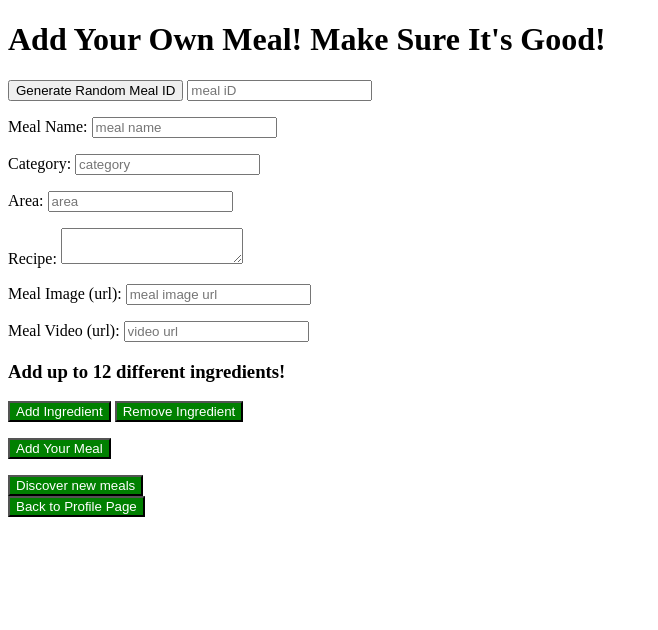
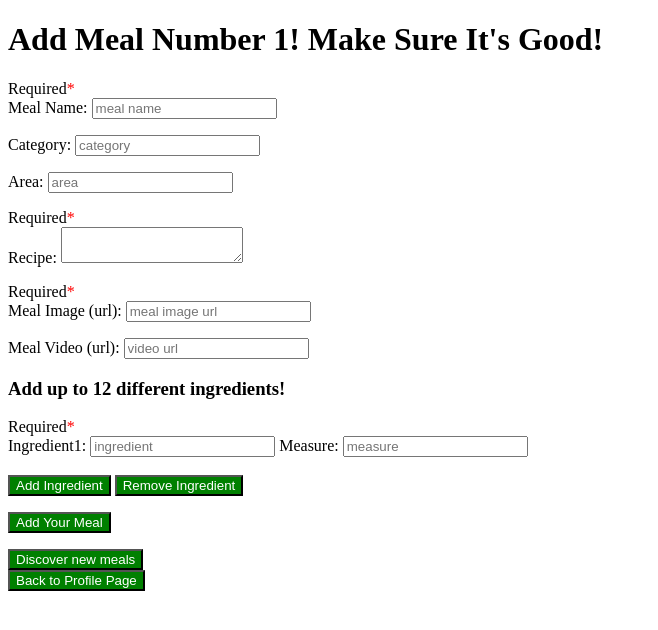
Before and after one commit to DannyEzechukwu/recipe_app, a Flask app: page /create_a_meal in a window 1280 px wide. Shown: the top 630 px of the page, without its empty margins (0-658 px from the left). Run offline with Flask 2, Linux system fonts and the light colour scheme; the visitor is signed in with stand-in values (Sample User, id 1); data comes from the database, SQL or seed files in the repository; data that the repository does not hold is empty.

Commit message:
Modified model.py to have Meal.meal_id auto increment to avoid duplicates for adding meal feature

```diff
--- a/crud.py
+++ b/crud.py
@@ -25,12 +25,12 @@ def get_user_by_email(email):
 #Meal crud functions
 
 #Create meal object
-def create_meal(meal_id, meal_name, category, area, recipe, meal_image_url = None,  meal_video_url = None):
-    meal = Meal(meal_id = meal_id,
-                meal_name = meal_name,
+def create_meal(meal_name, category, area, recipe, meal_api_id = None, meal_image_url = None,  meal_video_url = None):
+    meal = Meal(meal_name = meal_name,
                 category = category,
                 area = area,
                 recipe = recipe,
+                meal_api_id = meal_api_id,
                 meal_image_url = meal_image_url,
                 meal_video_url = meal_video_url)
 
@@ -160,43 +160,6 @@ def get_meal_by_ingredient_or_category_or_area(*ingredients, category, area):
 
         return list(set(meal_objects))
 
-    #Condition for if meal objects is an empty list
-    # if meal_objects ==[]:
-    #     #return filter result for category or area
-    #     return Meal.query.filter((Meal.category == category) | (Meal.area == area)).all()
-
-    # #Condition for if category is not provided
-    # elif category == None:
-    #     #Loop through meal_objects list
-    #     for meal_object in meal_objects:
-    #         #Append filter result for area or meal_id to meal_results
-    #         return Meal.query.filter((Meal.area == area) | (Meal.meal_id == meal_object.meal_id)).all()
-
-    # #Condition for if area is not provided
-    # elif area == None:
-    #     #Loop through meal_objects list
-    #     for meal_object in meal_objects:
-    #         #Append filter result for category or meal_id to meal_results
-    #         return Meal.query.filter((Meal.category == category) | (Meal.meal_id == meal_object.meal_id)).all()
-
-    # #Condition for if meal_objects is an empty list and area is not provided
-    # elif meal_objects == [] and area == None:
-    #     #Return filter result for category
-    #     return Meal.query.filter(Meal.category == category).all()
-
-    # #Condition for if meal_objects is an empty list and category is not provided
-    # elif meal_objects == [] and category == None:
-    #     #Return filter result for area
-    #     return Meal.query.filter(Meal.area == area).all()
-
-    # #Condition for if category and area not provided
-    # elif category == None and area == None:
-    #     #Loop through meal_objects list
-    #     for meal_object in meal_objects:
-    #         #Append filter result for meal_id to meal_results
-    #         return meal_results(Meal.query.get(meal_object.meal_id))
-
-
 #------------------------------------------------------------------------------------------
 #Rating crud functions
 
--- a/server.py
+++ b/server.py
@@ -245,8 +245,12 @@ def create_a_meal():
     #Identify user in the session
     user = crud.get_user_by_id(session["id"])
 
+    #Current total of meals in database
+    total_meals_in_db = crud.get_all_meals()
+
     return render_template("add_a_meal.html",
-                    user = user)
+                    user = user,
+                    total_meals_in_db = total_meals_in_db)
 #----------------------------------------------------------------------
 
 #ADDING DATA TO  DATABASE
@@ -282,17 +286,32 @@ def add_rating_and_comment(meal_name, meal_id):
 @app.route("/add_a_meal", methods = ["POST"])
 def add_meal_and_ingredients():
 
+    #Current total of meals in database
+    total_meals_in_db = crud.get_all_meals()
+    #Increment meals in database total by 1
+    increase_total_meals_in_db = len(total_meals_in_db) + 1
+
     #Identify user in the session
     user = crud.get_user_by_id(session["id"])
 
     #Retrieve data from the form in the /create_a_meal route
-    meal_id = int(request.form.get("meal-id"))
     meal_name = request.form.get("meal-name").title()
-    category = request.form.get("meal-category").title()
-    area = request.form.get("meal-area").title()
+
+    if request.form.get("meal-category"):
+        category = request.form.get("meal-category").title()
+    else:
+        category = "Miscellaneous"
+
+    if request.form.get("meal-area"):
+        area = request.form.get("meal-area").title()
+    else:
+        area = "Unknown"
+
     recipe = request.form.get("meal-recipe")
     meal_image_url = request.form.get("meal-image")
     meal_video_url = request.form.get("meal-video")
+    meal_api_id = None
+
 
     #List to hold Ingredient data from form
     ingredient_tuple_list = []
@@ -302,19 +321,18 @@ def add_meal_and_ingredients():
     for i in range(1, 13):
         ingredient_name = request.form.get(f"ingredient{i}")
         ingredient_measure = request.form.get(f"measure{i}")
-        ingredient_image = request.form.get(f"image{i}")
-        ingredient_tuple_list.append((ingredient_name, ingredient_measure, ingredient_image))
+        ingredient_tuple_list.append((ingredient_name, ingredient_measure))
 
     #List comprehension to obtain elements with actual data
-    ingredient_data = [element for element in ingredient_tuple_list if element != (None, None, None)]
+    ingredient_data = [element for element in ingredient_tuple_list if element != (None, None)]
 
     #Condition to create meal object and ingredients
-    if not crud.get_meal_by_id(meal_id):
-        new_meal = crud.create_meal(meal_id,
-                    meal_name,
+    if not crud.get_meal_by_id(increase_total_meals_in_db ):
+        new_meal = crud.create_meal(meal_name,
                     category,
                     area,
                     recipe,
+                    meal_api_id,
                     meal_image_url,
                     meal_video_url)
 
@@ -322,49 +340,17 @@ def add_meal_and_ingredients():
         db.session.commit()
 
         #Loop through tuples in ingredient list data
-        for tuple in ingredient_data:
-            #Check to see if the ingredient already exists within database
-            if crud.get_ingredient_by_name(tuple[0]):
-                #If ingredient does exist, use existing name and image to identify ingredient
-                new_ingredient = crud.create_ingredient(meal_id,
-                    crud.get_ingredient_by_name(tuple[0]).ingredient_name,
-                    tuple[1],
-                    crud.get_ingredient_by_name(tuple[0]).ingredient_image_url)
+        for ingredient_tuple in ingredient_data:
+            new_ingredient = crud.create_ingredient(increase_total_meals_in_db ,
+                ingredient_tuple[0],
+                ingredient_tuple[1],
+                f"https://themealdb.com/images/ingredients/{ingredient_tuple[0]}.png")
 
-                db.session.add(new_ingredient)
-                db.session.commit()
+            db.session.add(new_ingredient)
+            db.session.commit()
 
-            # #If ingredient does exist, use inputs from form to identify ingredient
-            # else:
-            #     new_ingredient = crud.create_ingredient(meal_id,
-            #         tuple [0],
-            #         tuple[1],
-            #         tuple[2])
-
-            #     db.session.add(new_ingredient)
-            #     db.session.commit()
-
-        flash("New Meal Added and Ingredients Added!")
-        return redirect(f"/recipe/{meal_name}/{meal_id}")
-
-
-    else:
-        flash("This meal id already exist in our database. Generate a new one!")
-        return render_template("add_a_meal_with_updated_id.html",
-                        user = user,
-                        meal_name = meal_name,
-                        category = category,
-                        area = area,
-                        recipe = recipe,
-                        meal_image_url = meal_image_url,
-                        meal_video_url = meal_video_url,
-                        ingredient_data = ingredient_data)
-
-
-
-
-
-
+        flash(f"Meal Number {len(total_meals_in_db) + 1} and It's Ingredients Have Been Added!")
+        return redirect(f"/recipe/{meal_name}/{increase_total_meals_in_db}")
 
 if __name__ == "__main__":
     connect_to_db(app)
--- a/static/css/foodapp_style.css
+++ b/static/css/foodapp_style.css
@@ -45,3 +45,9 @@ div.previous-meal-comments {
   height: 120px;
   width: 120px;
 }
+
+/* add_a_meal Page Styles */
+.required-asterisk{
+  color: red;
+
+}
--- a/static/js/foodapp.js
+++ b/static/js/foodapp.js
@@ -51,39 +51,24 @@ if (theMealFormButton){
 }
 
 
-// Generate random meal id between 55,000 and 60,000 on
-// add_a_meal page
-const generateMealIdButton = document.getElementById("get-meal-id");
-const mealId = document.getElementById("meal-id");
-
-if (generateMealIdButton){
-  generateMealIdButton.addEventListener("click", (evt) => {
-    evt.preventDefault();
-    mealId.value = randomId = Math.floor(Math.random() * (60000 - 55000) + 55000);
-  })
-}
-
-
 //Include or Remove ingredients for the meal being added on the add_a_meal page
 const ingredientAdderButton = document.getElementById("ingredient-adder");
 const ingredientRemoverButton = document.getElementById('ingredient-remover');
 const addedIngredientsSection = document.getElementById("ingredients");
 // unique identifier for id and name for ingredient elements
-let idIncrementer = 0;
+let idIncrementer = 1;
 // incrementer to keep number of ingredients added to no more than 12
-let ingredientsAdded = 0;
+
 
 if (ingredientAdderButton){
   ingredientAdderButton.addEventListener("click", (evt) => {
     evt.preventDefault();
-    if (ingredientsAdded < 12){
-      ingredientsAdded ++;
+    if (idIncrementer < 12){
       idIncrementer ++;
       addedIngredientsSection.insertAdjacentHTML("beforeend",
       `<p>
-          Ingredient${idIncrementer}: <input type="text"  name="ingredient${idIncrementer}" id="ingredient${idIncrementer}" placeholder="ingredient" />
-          Measure:  <input type="text"  name="measure${idIncrementer}" id="measure${idIncrementer}" placeholder="measure" />
-          Ingredient Image (url):  <input type="text" name="image${idIncrementer}" id="image${idIncrementer}" placeholder="ingredient image url" />
+          Ingredient${idIncrementer}: <input type="text"  name="ingredient${idIncrementer}" id="ingredient${idIncrementer}" placeholder="ingredient" required/>
+          Measure:  <input type="text"  name="measure${idIncrementer}" id="measure${idIncrementer}" placeholder="measure" required/>
       </p>`
       )
     } else{
@@ -98,6 +83,7 @@ if (ingredientRemoverButton){
     evt.preventDefault();
     if (addedIngredientsSection.childNodes.length > 2){
       addedIngredientsSection.lastChild.remove();
+      idIncrementer --;
     } else{
       alert("No ingredients to remove");
     }
--- a/templates/add_a_meal.html
+++ b/templates/add_a_meal.html
@@ -3,43 +3,45 @@
 {% block title %}Create A Meal{% endblock %}
 
 {% block body %}
-  <h1>Add Your Own Meal! Make Sure It's Good!</h1>
+  <h1>Add Meal Number {{ total_meals_in_db|length + 1  }}! Make Sure It's Good!</h1>
 
 
   <form action="add_a_meal" class = "create-meal-form" method = "POST">
         <p>
-         <button id = "get-meal-id">Generate Random Meal ID</button> <input type="number" id="meal-id" name="meal-id" placeholder="meal iD" required/>
-        </p>
-
-
-        <p>
+            <label for="meal-name">Required<span class="required-asterisk">*</span></label><br>
             Meal  Name: <input type="text" id="meal-name"  name="meal-name" placeholder="meal name" required/>
         </p>
 
         <p>
-           Category:  <input type="text" id="meal-category" name="meal-category"  placeholder="category" required/>
+           Category:  <input type="text" id="meal-category" name="meal-category"  placeholder="category" />
         </p>
 
         <p>
-            Area: <input type="text" id="meal-area" name="meal-area" placeholder = "area" required/>
+            Area: <input type="text" id="meal-area" name="meal-area" placeholder = "area" />
         </p>
 
         <p>
-           Recipe: <textarea id="meal-recipe" name="meal-recipe" required></textarea>
+            <label for="meal-recipe">Required<span class="required-asterisk">*</span></label><br>
+            Recipe: <textarea id="meal-recipe" name="meal-recipe" required></textarea>
         </p>
 
         <p>
+            <label for="meal-image">Required<span class="required-asterisk">*</span></label><br>
             Meal Image (url): <input type="text" id="meal-image" name="meal-image" placeholder = "meal image url" required/>
-
         </p>
 
         <p>
-            Meal Video (url): <input type="text" id="meal-video" name="meal-video" placeholder = "video url" required/>
+            Meal Video (url): <input type="text" id="meal-video" name="meal-video" placeholder = "video url" />
         </p>
 
         <div id="ingredients">
             <H3> Add up to 12 different ingredients!</H3>
+            <label for="ingredient1">Required<span class="required-asterisk">*</span></label><br>
+            Ingredient1: <input type="text"  name="ingredient1" id="ingredient1" placeholder="ingredient" required/>
+            Measure:  <input type="text"  name="measure1" id="measure2" placeholder="measure" required/>
         </div>
+
+        <br>
 
         <button class="button" id="ingredient-adder">Add Ingredient</button>
         <button class="button" id="ingredient-remover">Remove Ingredient</button>
```
Also changed, not shown: model.py (+5 -3 lines), seed_food_database.py (+4 -4 lines), templates/add_a_meal_with_updated_id.html (deleted, +0 -67 lines), templates/meal_details_page.html (+5 -4 lines).
